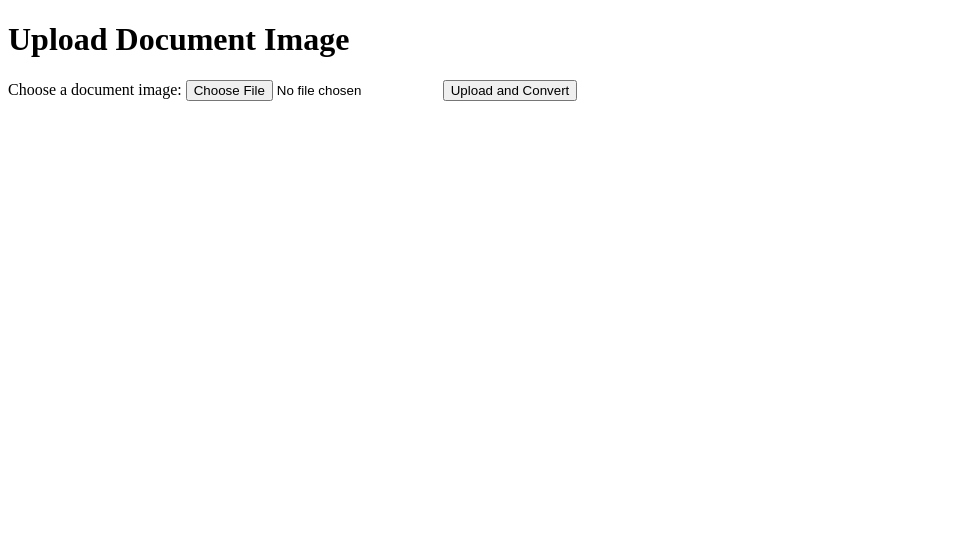
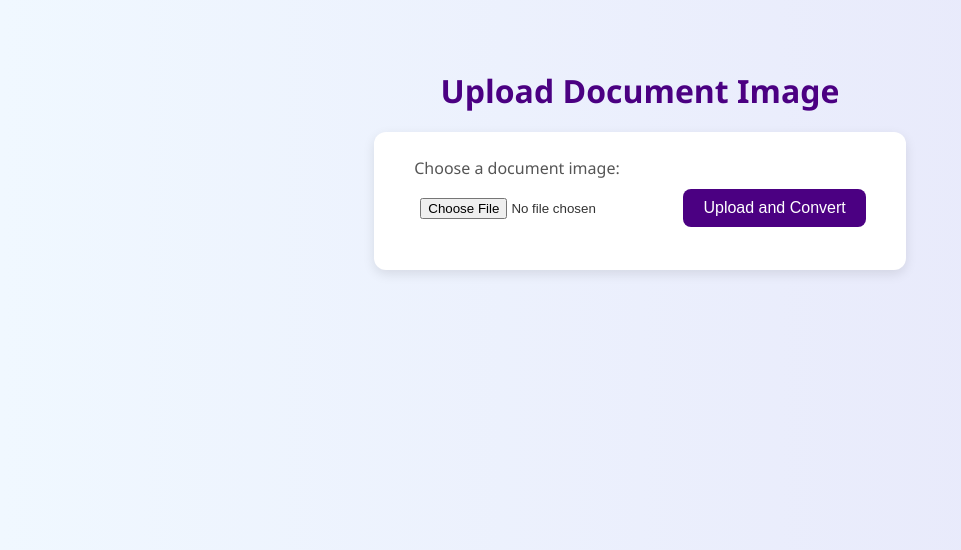
Before and after one commit to saranjib/PDF-convtr, a Flask app: page / in a window 1280 px wide. Shown: the top 550 px of the page, without its empty margins (0-961 px from the left). Run offline with Flask 2, Linux system fonts and the light colour scheme.

Commit message:
Update index.html

```diff
--- a/templates/index.html
+++ b/templates/index.html
@@ -4,6 +4,56 @@
     <meta charset="UTF-8">
     <meta name="viewport" content="width=device-width, initial-scale=1.0">
     <title>Upload Document</title>
+    <style>
+        body {
+            font-family: 'Segoe UI', Tahoma, Geneva, Verdana, sans-serif;
+            background: linear-gradient(to right, #f0f8ff, #e6e6fa);
+            color: #333;
+            display: flex;
+            flex-direction: column;
+            align-items: center;
+            padding: 40px;
+        }
+
+        h1 {
+            color: #4B0082;
+            margin-bottom: 20px;
+        }
+
+        form {
+            background-color: #ffffff;
+            padding: 25px 40px;
+            border-radius: 12px;
+            box-shadow: 0 4px 12px rgba(0, 0, 0, 0.1);
+        }
+
+        label {
+            display: block;
+            font-size: 16px;
+            margin-bottom: 10px;
+            color: #555;
+        }
+
+        input[type="file"] {
+            margin-bottom: 20px;
+            padding: 6px;
+        }
+
+        button {
+            background-color: #4B0082;
+            color: white;
+            border: none;
+            padding: 10px 20px;
+            font-size: 16px;
+            border-radius: 8px;
+            cursor: pointer;
+            transition: background-color 0.3s;
+        }
+
+        button:hover {
+            background-color: #6a0dad;
+        }
+    </style>
 </head>
 <body>
     <h1>Upload Document Image</h1>
```
